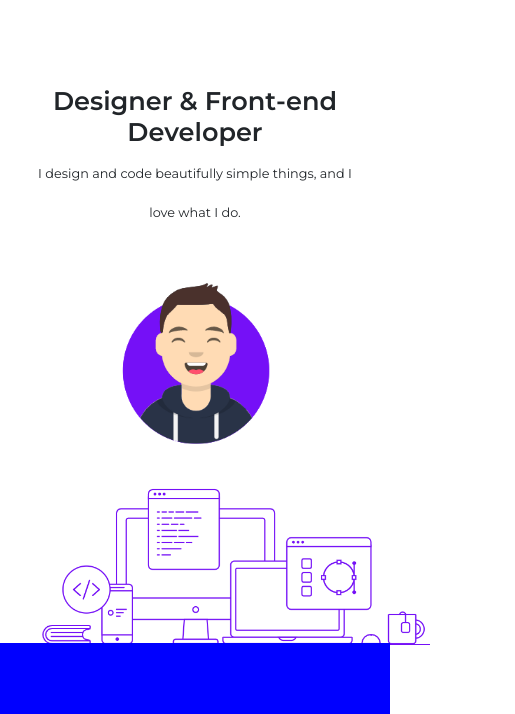
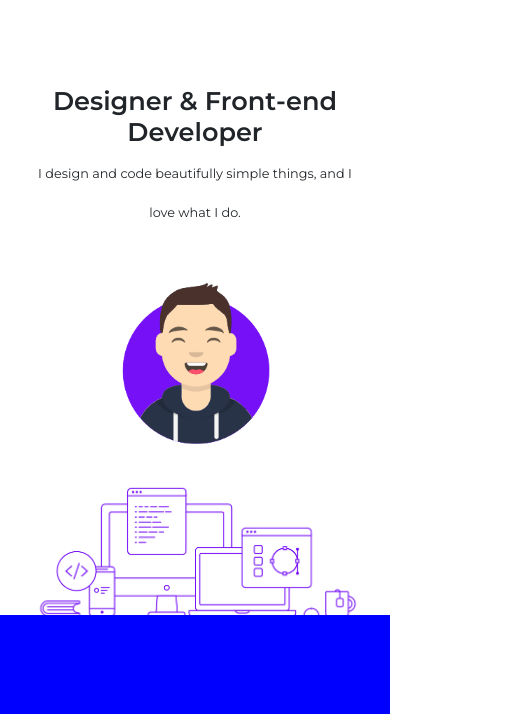
Before and after one commit to mayank0410/first_porto, a plain HTML site: page index.html in a window 390 px wide. Shown: the part 130-844 px from the top of the page, 515 px wide, since content can reach past the window. Drawn offline with nearby package versions, Linux system fonts and the light colour scheme; files whose address does not match are found by name.

Commit message:
Update styles.css

```diff
--- a/styles.css
+++ b/styles.css
@@ -117,6 +117,7 @@ body{
 .sec-img{
     display: block;
     margin: 50px auto 0 auto;
+    width: auto;
 }
 
 @media (max-width: 770px) {
@@ -125,7 +126,7 @@ body{
         margin: 0 auto;
     }
     .sec-img{
-        max-width: 400px;
+        max-width: auto;
         margin: 0 auto;
     }
 }
@@ -351,7 +352,7 @@ body{
         padding-right: 150px;
     }
 }
-@media (min-width:500px) and (max-width:799px) {
+@media (min-width:300px) and (max-width:799px) {
     .proj-para{
         padding-left: 0;
         padding-right: 0;
```
